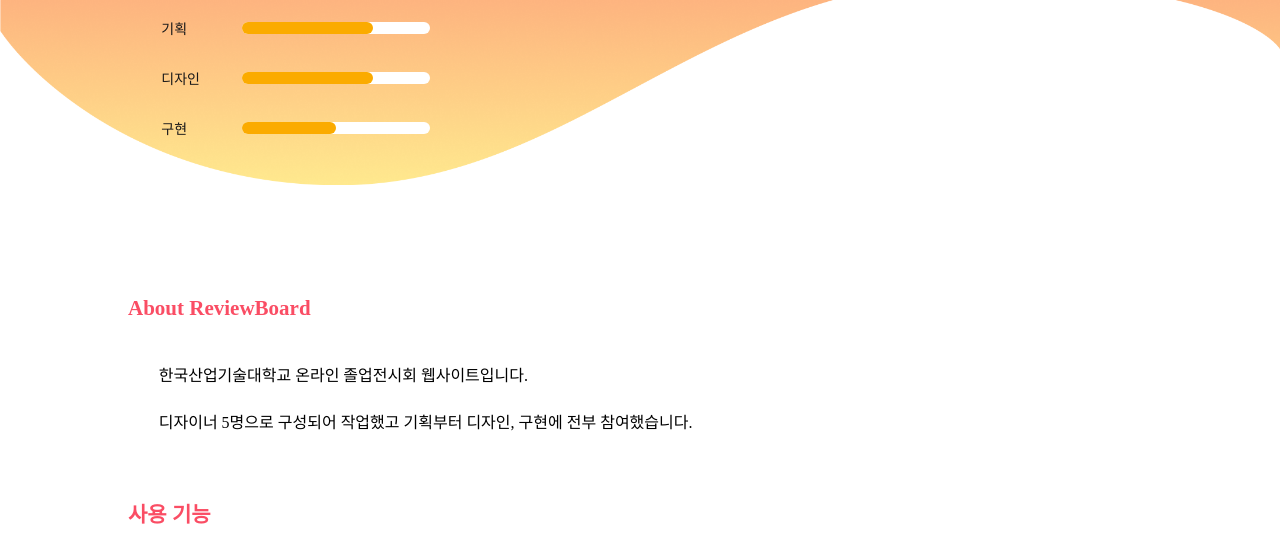
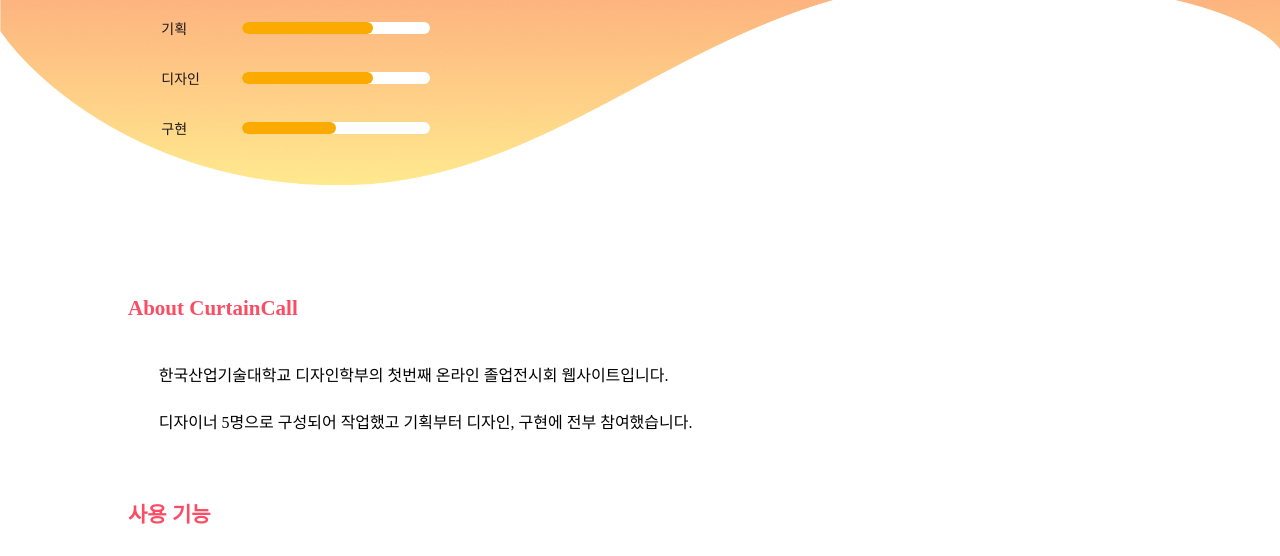
Before and after one commit to harim0309/portfolio01, a website: page html/curtainCall.html in a window 1280 px wide. Shown: the part 240-796 px from the top of the page. Drawn offline with Linux system fonts and the light colour scheme; a web font is replaced by a local one.

Commit message:
[CHANGE] 디테일 글 수정

```diff
--- a/html/curtainCall.html
+++ b/html/curtainCall.html
@@ -45,8 +45,8 @@
         </div>
     </div>
     <div class="body curtaincallBody">
-        <h2>About ReviewBoard</h2>
-        <p>한국산업기술대학교 온라인 졸업전시회 웹사이트입니다.<br />
+        <h2>About CurtainCall</h2>
+        <p>한국산업기술대학교 디자인학부의 첫번째 온라인 졸업전시회 웹사이트입니다.<br />
             디자이너 5명으로 구성되어 작업했고 기획부터 디자인, 구현에 전부 참여했습니다.
         </p>
         <h2>사용 기능</h2>
```
Also changed, not shown: html/1M.html (+2 -2 lines).
